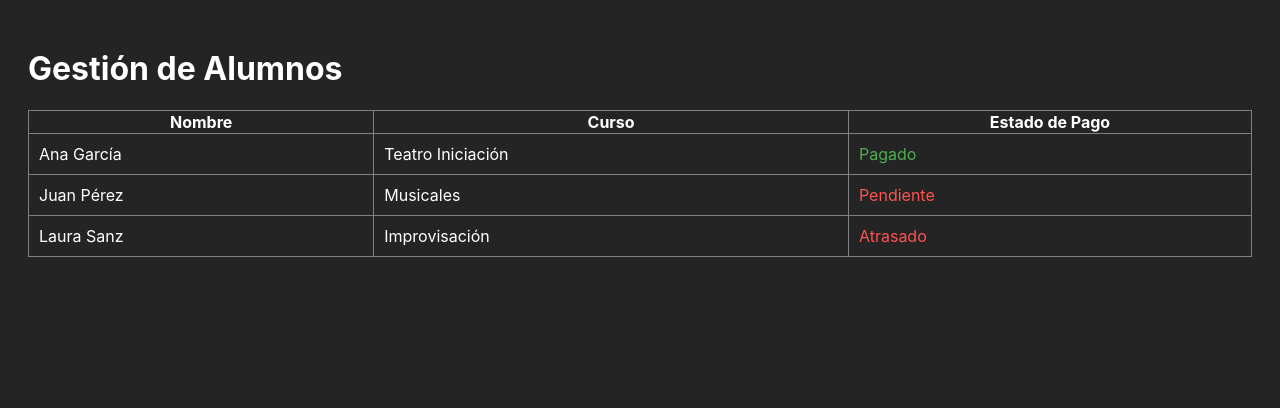
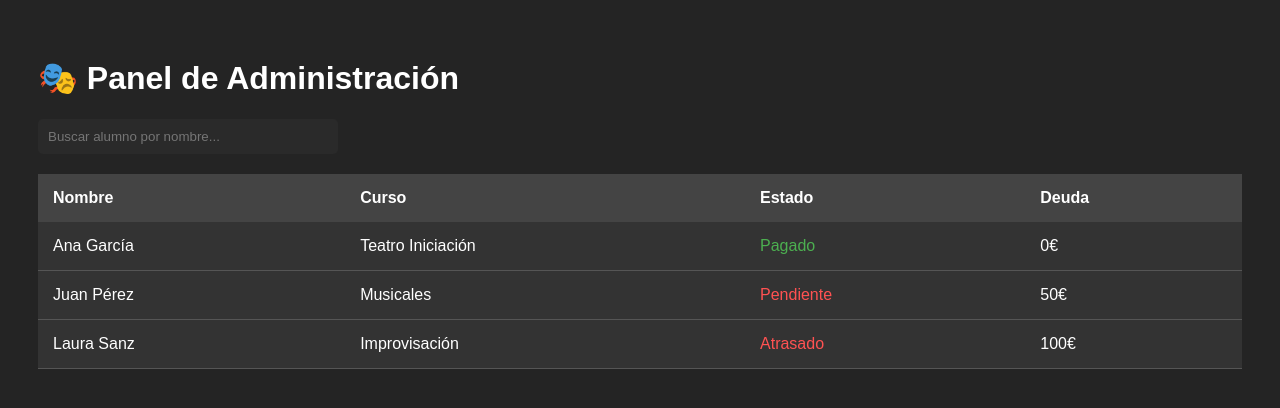
Before and after one commit to AngelRuiiz12/FRONT-REACT, a React (Vite) app: page /admin/dashboard in a window 1280 px wide. Shown: the top 408 px of the page. Built offline with nearby package versions, Linux system fonts and the light colour scheme.

Commit message:
Añado buscador en tiempo real de alumnos en dashboard del admin

```diff
--- a/src/pages/admin/AdminDashboard.jsx
+++ b/src/pages/admin/AdminDashboard.jsx
@@ -1,40 +1,51 @@
-import React from "react";
+import React, { useState } from 'react';
 
 const alumnosEjemplo = [
-  { id: 1, nombre: "Ana García", curso: "Teatro Iniciación", estado: "Pagado" },
-  { id: 2, nombre: "Juan Pérez", curso: "Musicales", estado: "Pendiente" },
-  { id: 3, nombre: "Laura Sanz", curso: "Improvisación", estado: "Atrasado" },
+  { id: 1, nombre: "Ana García", curso: "Teatro Iniciación", estado: "Pagado", deuda: 0 },
+  { id: 2, nombre: "Juan Pérez", curso: "Musicales", estado: "Pendiente", deuda: 50 },
+  { id: 3, nombre: "Laura Sanz", curso: "Improvisación", estado: "Atrasado", deuda: 100 },
 ];
 
 const AdminDashboard = () => {
+  const [busqueda, setBusqueda] = useState("");
+
+  const alumnosFiltrados = alumnosEjemplo.filter((alumno) =>
+    alumno.nombre.toLowerCase().includes(busqueda.toLowerCase())
+  );
+
   return (
-    <div style={{ padding: "20px", color: "white" }}>
-      <h1>Gestión de Alumnos</h1>
+    <div style={{ padding: '30px', color: 'white', fontFamily: 'Arial' }}>
+      <h1>🎭 Panel de Administración</h1>
 
-      <table
-        border="1"
-        style={{ width: "100%", marginTop: "20px", borderCollapse: "collapse" }}
-      >
+      {/* Buscador */}
+      <div style={{ marginBottom: '20px' }}>
+        <input
+          type="text"
+          placeholder="Buscar alumno por nombre..."
+          value={busqueda}
+          onChange={(e) => setBusqueda(e.target.value)}
+          style={{ padding: '10px', width: '300px', borderRadius: '5px', border: 'none' }}
+        />
+      </div>
+
+      <table style={{ width: '100%', borderCollapse: 'collapse', backgroundColor: '#333' }}>
         <thead>
-          <tr>
-            <th>Nombre</th>
-            <th>Curso</th>
-            <th>Estado de Pago</th>
+          <tr style={{ backgroundColor: '#444' }}>
+            <th style={styles.th}>Nombre</th>
+            <th style={styles.th}>Curso</th>
+            <th style={styles.th}>Estado</th>
+            <th style={styles.th}>Deuda</th>
           </tr>
         </thead>
         <tbody>
-          {alumnosEjemplo.map((alumno) => (
-            <tr key={alumno.id}>
-              <td style={{ padding: "10px" }}>{alumno.nombre}</td>
-              <td style={{ padding: "10px" }}>{alumno.curso}</td>
-              <td
-                style={{
-                  padding: "10px",
-                  color: alumno.estado === "Pagado" ? "#4CAF50" : "#FF5252",
-                }}
-              >
+          {alumnosFiltrados.map((alumno) => (
+            <tr key={alumno.id} style={{ borderBottom: '1px solid #555' }}>
+              <td style={styles.td}>{alumno.nombre}</td>
+              <td style={styles.td}>{alumno.curso}</td>
+              <td style={{ ...styles.td, color: alumno.estado === 'Pagado' ? '#4CAF50' : '#FF5252' }}>
                 {alumno.estado}
               </td>
+              <td style={styles.td}>{alumno.deuda}€</td>
             </tr>
           ))}
         </tbody>
@@ -43,4 +54,9 @@ const AdminDashboard = () => {
   );
 };
 
+const styles = {
+  th: { padding: '15px', textAlign: 'left' },
+  td: { padding: '15px' }
+};
+
 export default AdminDashboard;
```
